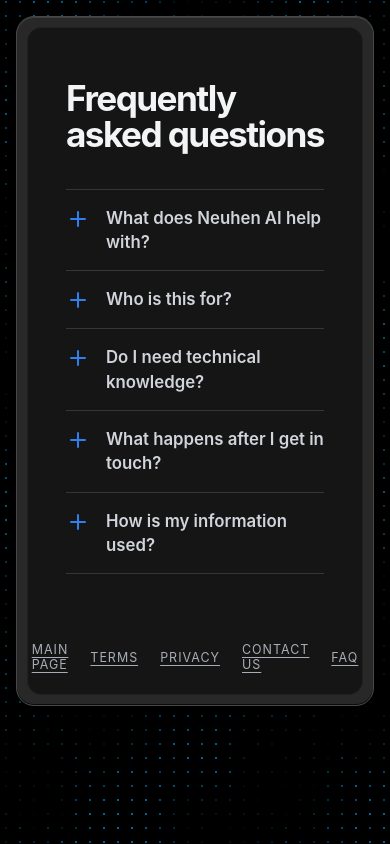
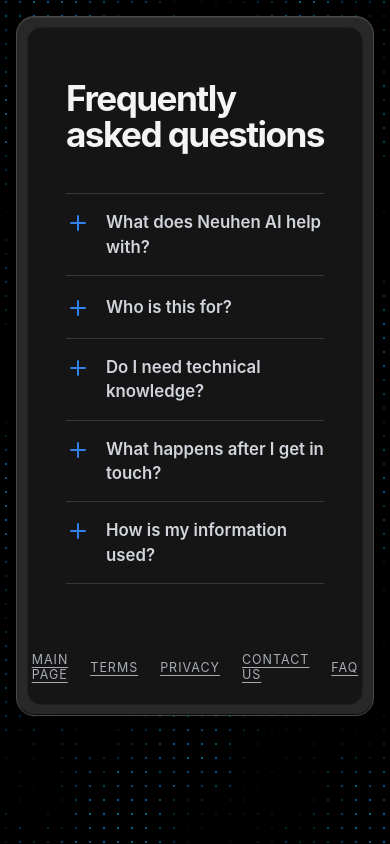
Before and after one commit to kristianneuhen/NeuhenAI, a Flask app: page /faq in a window 390 px wide. Run offline with Flask 3, Linux system fonts and the light colour scheme.

Commit message:
Stretch FAQ section vertically

```diff
--- a/static/styles.css
+++ b/static/styles.css
@@ -223,13 +223,14 @@ p, li { color: #c6c9ce; line-height: 1.65; }
   gap: clamp(36px, 7vw, 80px);
   grid-template-columns: minmax(0, .85fr) minmax(0, 1.15fr);
   max-width: 1120px;
+  min-height: clamp(540px, 65vh, 720px);
   padding: clamp(28px, 5vw, 72px);
   width: 100%;
 }
 .faq-heading { align-self: start; }
 .faq-heading h1 { margin-bottom: 0; }
-.faq-list { border-top: 1px solid #32363d; }
-.faq-item { border-bottom: 1px solid #32363d; }
+.faq-list { border-top: 1px solid #32363d; display: flex; flex-direction: column; }
+.faq-item { border-bottom: 1px solid #32363d; display: flex; flex: 1; flex-direction: column; justify-content: center; }
 .faq-item h2 { margin: 0; }
 .faq-trigger {
   align-items: flex-start;
@@ -326,7 +327,7 @@ p, li { color: #c6c9ce; line-height: 1.65; }
   .page-shell { padding: 24px 16px 40px; }
   .funnel-card, .legal-card { padding: 28px 22px; }
   .calendar-frame { height: 620px; }
-  .faq-layout { grid-template-columns: 1fr; padding: 28px 22px; }
+  .faq-layout { grid-template-columns: 1fr; min-height: 560px; padding: 28px 22px; }
   .contact-layout { grid-template-columns: 1fr; }
   .contact-map { margin-top: 32px; }
 }
```
